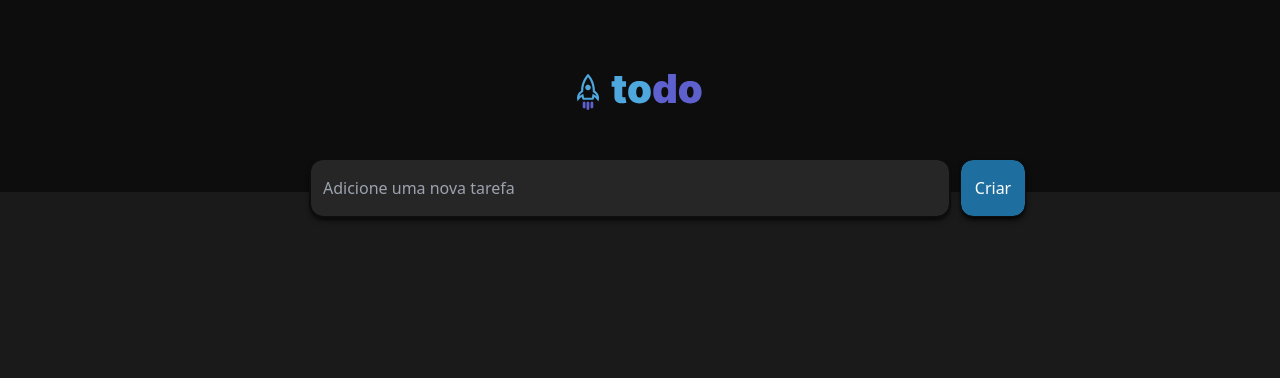
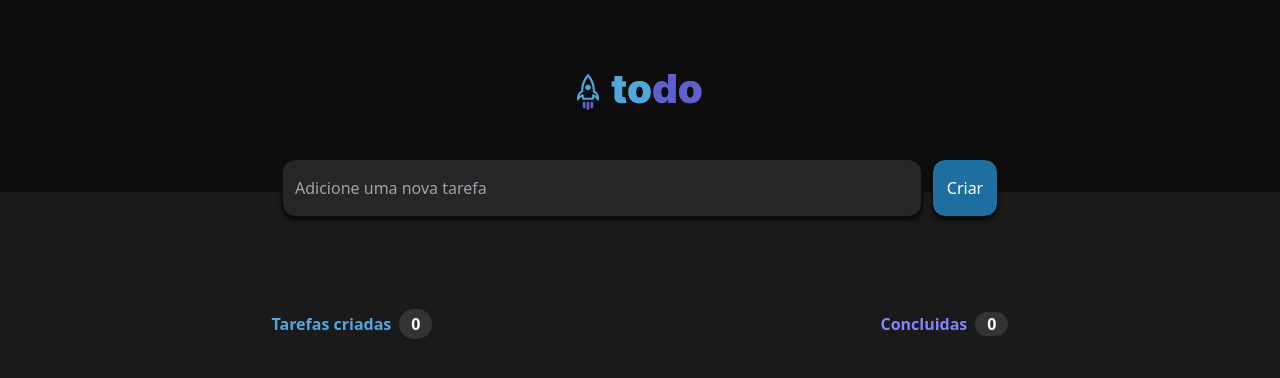
Before and after one commit to frohlich71/toDoList, a React (Vite) app: page / in a window 1280 px wide. Shown: the top 378 px of the page. Built offline with nearby package versions, Linux system fonts and the light colour scheme; the HTML template or start-up script is replaced by a standard one.

Commit message:
terminando header da task list

```diff
--- a/src/App.tsx
+++ b/src/App.tsx
@@ -1,16 +1,18 @@
 import { Header } from "./components/Header"
 import { Input } from "./components/Input"
+import { TaskList } from "./components/TaskList"
 
 export function App () {
   return (
     <div className="relative">
         <Header/>
-      <div className="justify-center flex mt-[-2rem] ml-14 relative">
+      <div className="justify-center flex mt-[-2rem]  relative">
         <Input/>
-        <main>
+      </div>
 
-        </main>
-      </div>
+      <main className="justify-center flex relative">
+        <TaskList />
+      </main>
 
     </div>
   )
--- /dev/null
+++ b/src/components/TaskList.tsx
@@ -0,0 +1,20 @@
+export function TaskList () {
+  return (
+    <article>
+      <header className="inline-flex mt-24">
+        <div className="mr-[28rem] text-[#4EA8DE] font-bold">
+          Tarefas criadas
+          <span className="bg-[#333333] text-white rounded-full p-1 pl-3 pr-3 ml-2">
+            0
+          </span>
+        </div>
+        <div className="text-[#8284FA] justify-end flex font-bold">
+          Concluidas
+          <span className="bg-[#333333] text-white rounded-full  pl-3 pr-3 ml-2">
+            0
+          </span>
+        </div>
+      </header>
+    </article>
+  )
+}
```
